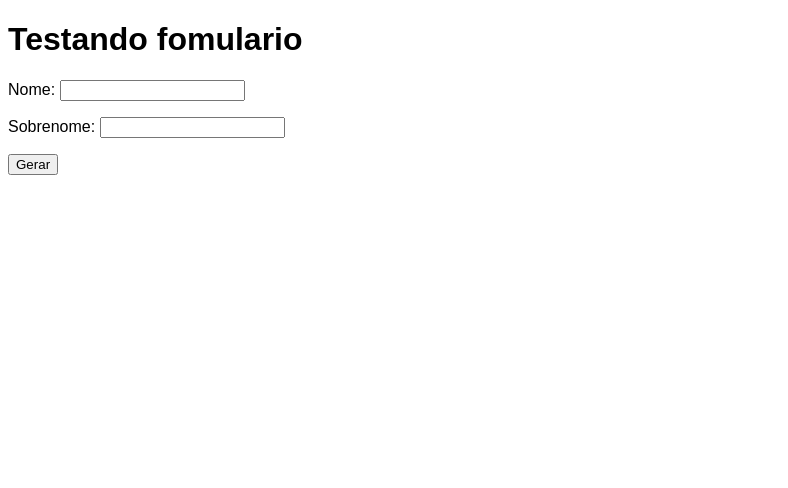
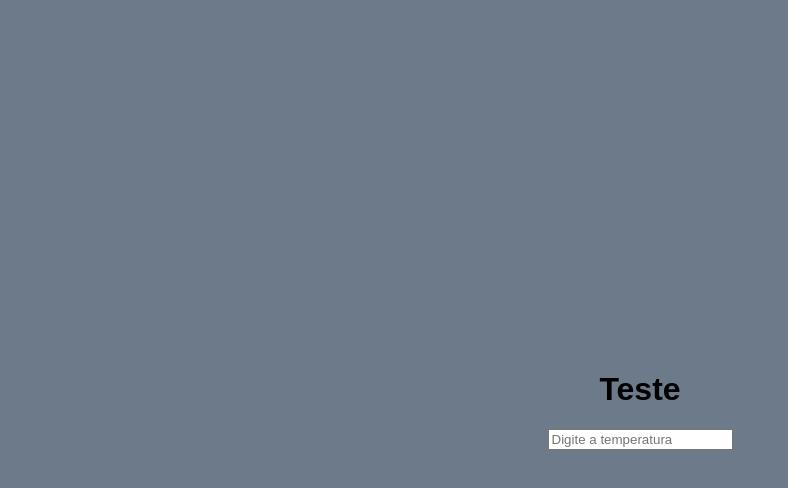
Before and after one commit to SonyBlainy/introtrabalho, a plain HTML site: page index.html in a window 1280 px wide. Shown: the whole page, without its empty margins (0-788 px from the left). Drawn offline with Linux system fonts and the light colour scheme.

Commit message:
Add files via upload

```diff
--- a/index.html
+++ b/index.html
@@ -2,24 +2,28 @@
 <html lang="pt-br">
     <head>
         <meta charset="UTF-8">
-    <meta http-equiv="X-UA-Compatible" content="IE=edge">
-    <meta name="viewport" content="width=device-width, initial-scale=1.0">
-    <title>Document</title>
+        <meta name="viewport" content="width=device-width, initial-scale=1">
+        <title>Testando</title>
         <style>
-        * {
+            body{
+                margin: 0px;
+            }
+            div{
                 font-family: Arial, Helvetica, sans-serif;
+                align-items: center;
+                width: 100vw;
+                height: 100vh;
+                display: flex;
+                flex-direction: column;
+                justify-content: center;
+                background-color: #6C7A89;
             }
         </style>
     </head>
     <body>
-    <h1>Testando fomulario</h1>
-    <p>Nome:
-        <input type="text" name="nome" id="nome"></p>
-    <p>Sobrenome:
-        <input type="text" name="sobrenome" id="sobrenome">
-    </p>
-    <button id="bnt">Gerar</button>
-    <h1 id="hehe"></h1>
-    <script type="text/javascript" src="hehe.js"></script>
+        <div>
+            <h1>Teste</h1>
+            <input type="text" placeholder="Digite a temperatura" name="teste" id="tempe">
+        </div>
     </body>
 </html>
```
Lines whose indentation alone changed are shown as unchanged.
